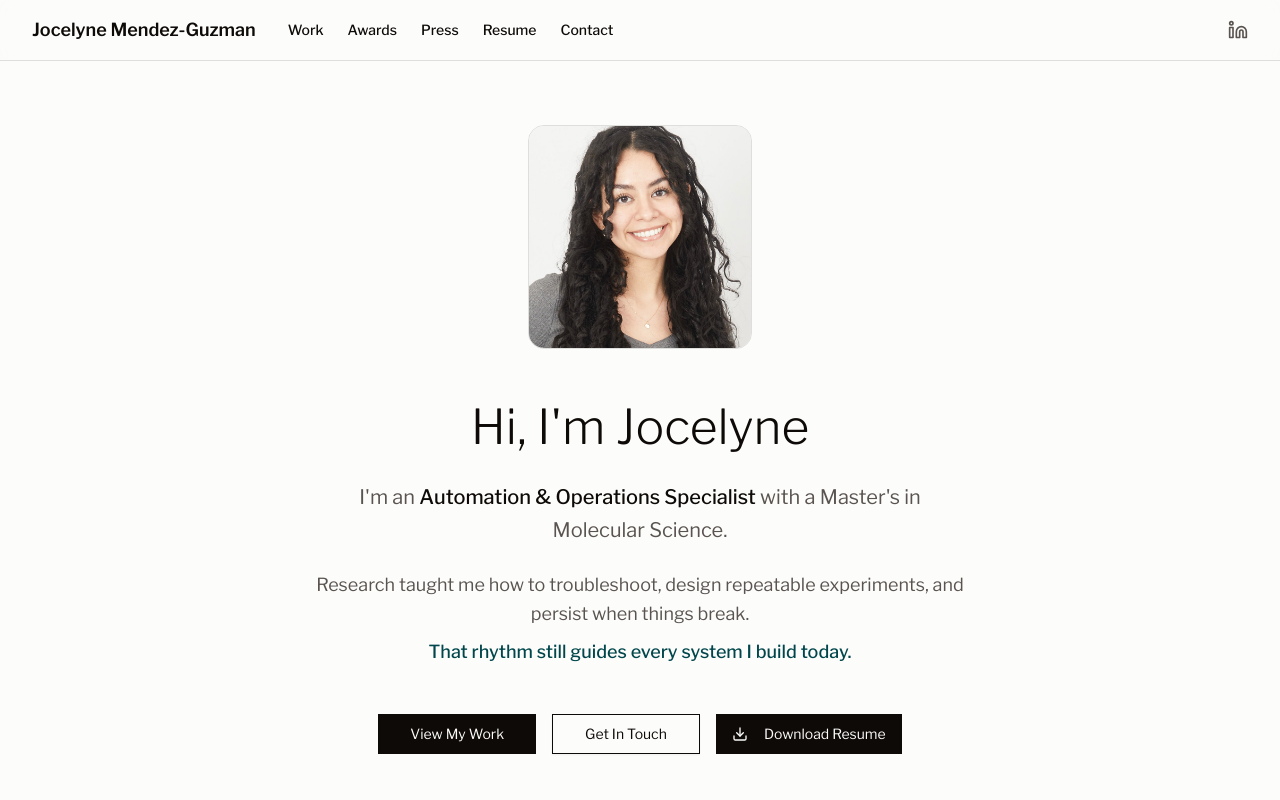
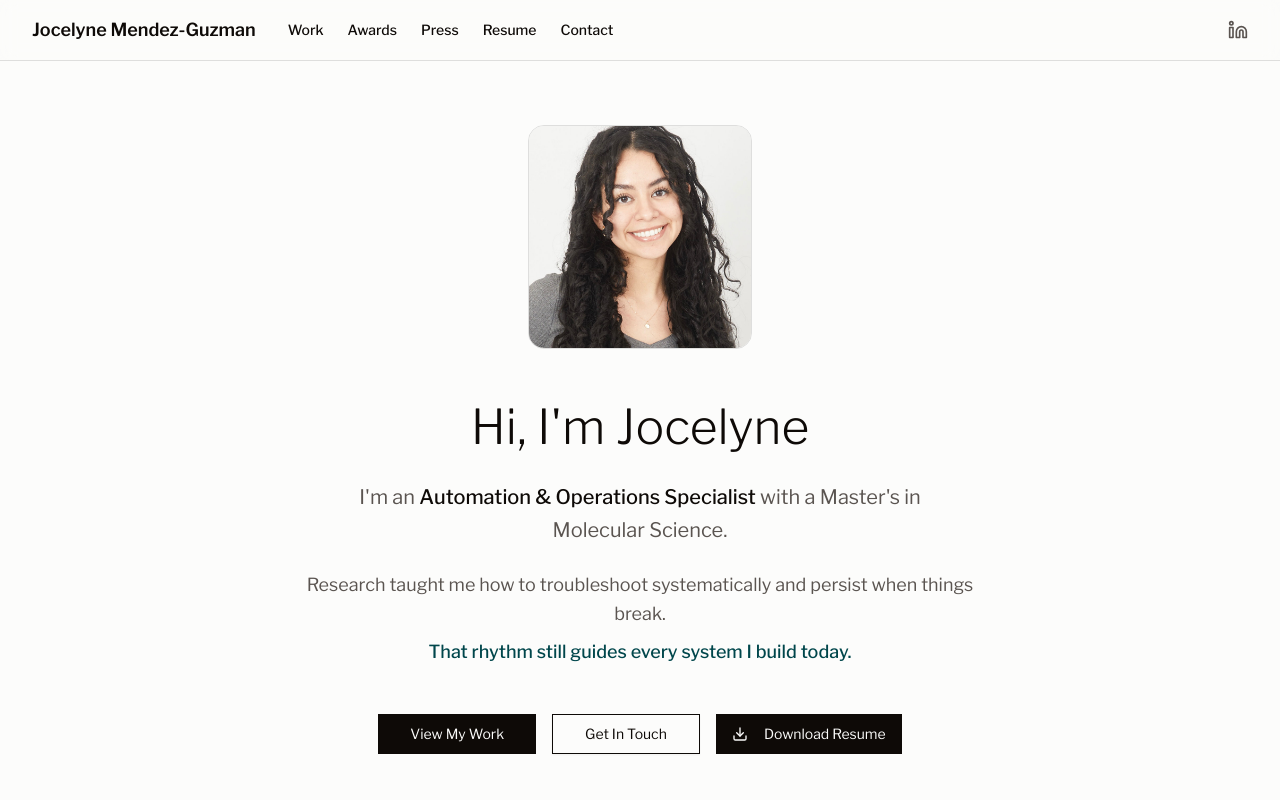
Before and after one commit to joce-biorender/portfolio, a Next.js app: page / in a window 1280 px wide. Shown: the top 800 px of the page. Built offline with nearby package versions, Linux system fonts and the light colour scheme.

Commit message:
Update hero section text: more concise and focused messaging

```diff
--- a/app/page.tsx
+++ b/app/page.tsx
@@ -120,7 +120,7 @@ export default function Home() {
                 I'm an <span className="font-medium text-foreground">Automation & Operations Specialist</span> with a Master's in <span className="whitespace-nowrap">Molecular Science</span>.
               </p>
               <p className="text-base sm:text-lg text-muted-foreground leading-relaxed">
-                Research taught me how to troubleshoot, design repeatable experiments, and persist when things break.
+                Research taught me how to troubleshoot systematically and persist when things break.
                 <span className="block mt-2 text-accent font-medium">That rhythm still guides every system I build today.</span>
               </p>
             </div>
```
